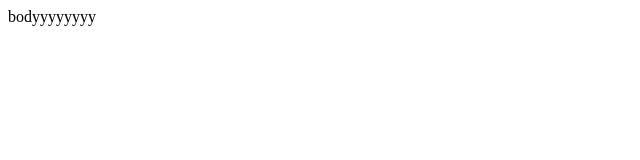
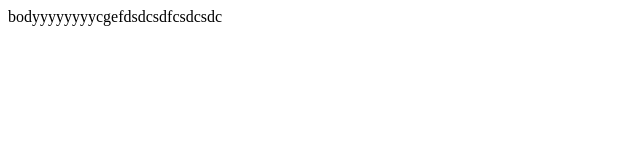
Before and after one commit to SandraPautonnier/ohmyfood, a plain HTML site: page index.html in a window 1280 px wide. Shown: the whole page, without its empty margins (0-640 px from the left). Drawn offline with Linux system fonts and the light colour scheme.

Commit message:
troisieme commit

```diff
--- a/index.html
+++ b/index.html
@@ -6,6 +6,6 @@
     <title>ohmyfood</title>
 </head>
 <body>
-    bodyyyyyyyy
+    bodyyyyyyyycgefdsdcsdfcsdcsdc
 </body>
 </html>
```
Also changed, not shown: css/style.css (added).
